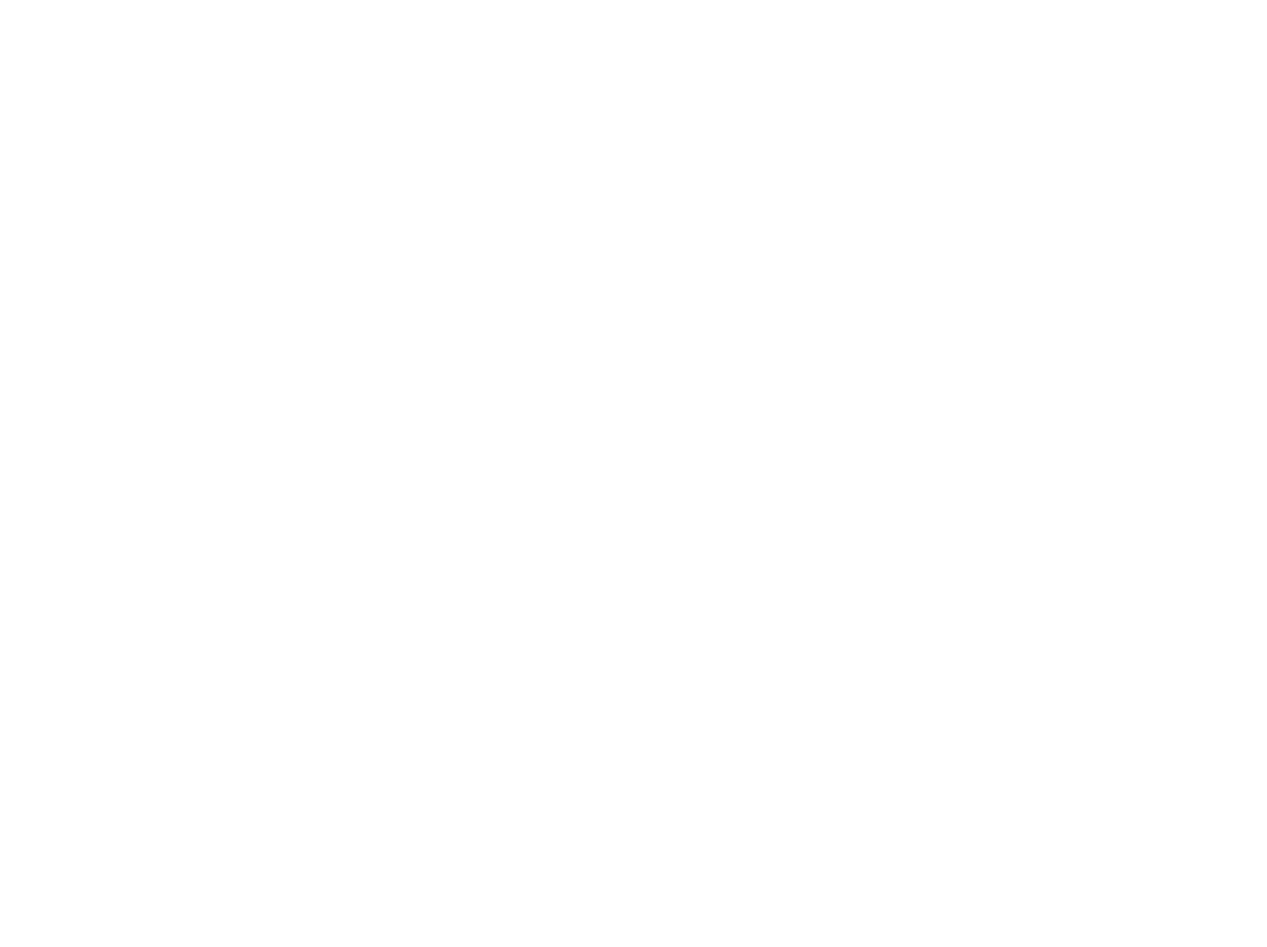
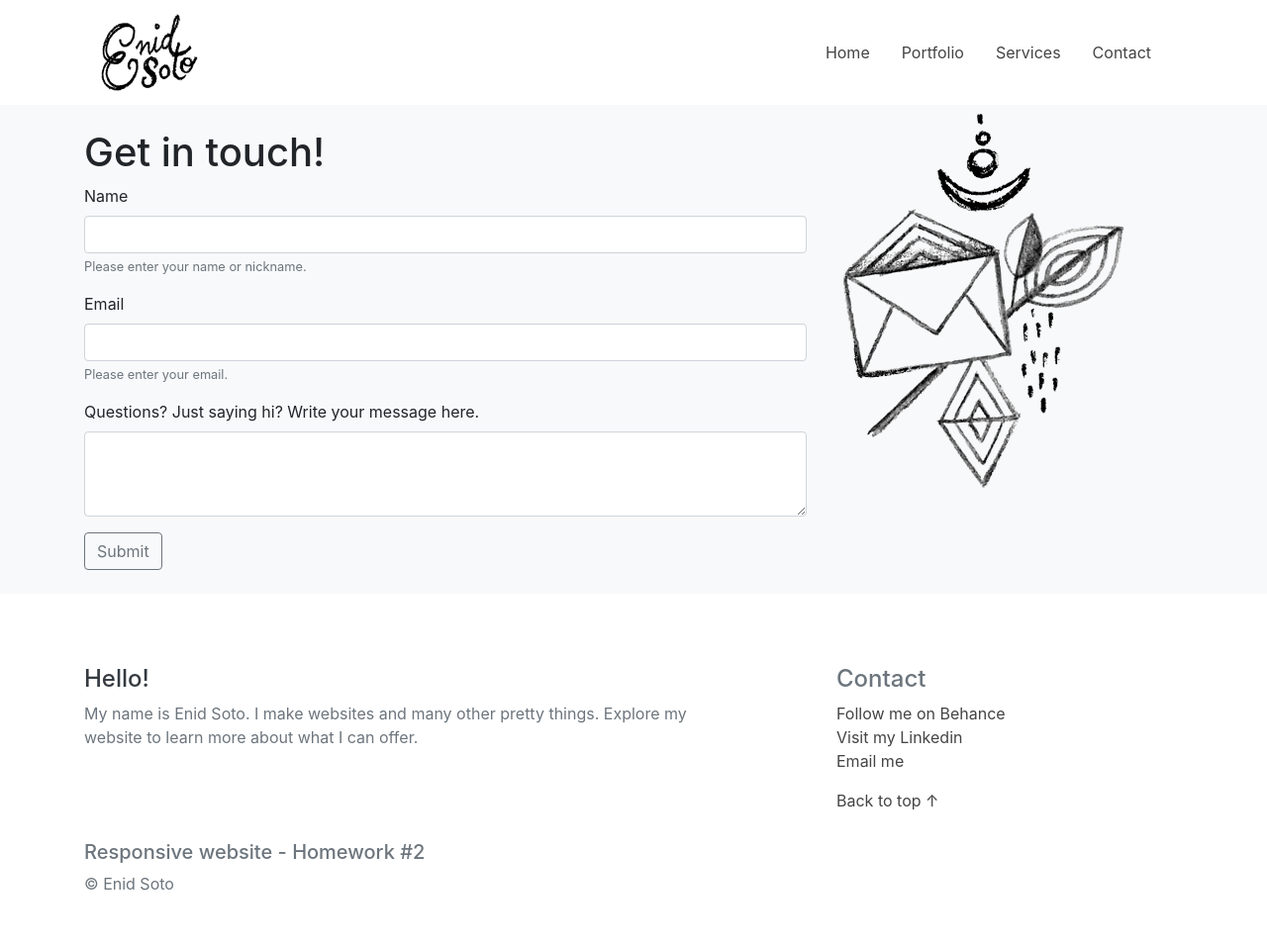
Before and after one commit to enma1009/enidsoto.github.io, a plain HTML site: page contact.html in a window 1280 px wide. Shown: the whole page at 99% size. Before the commit the page ends 800 px from the top, so only its background shows below. Drawn offline with nearby package versions, Linux system fonts and the light colour scheme.

Commit message:
added content to contact.html

```diff
--- a/contact.html
+++ b/contact.html
@@ -0,0 +1,113 @@
+<!doctype html>
+<html lang="en">
+  <head>
+    <!-- Required meta tags -->
+    <meta charset="utf-8">
+    <meta name="viewport" content="width=device-width, initial-scale=1, shrink-to-fit=no">
+
+    <!-- Bootstrap CSS -->
+    <link rel="stylesheet" href="https://stackpath.bootstrapcdn.com/bootstrap/4.4.1/css/bootstrap.min.css" integrity="sha384-Vkoo8x4CGsO3+Hhxv8T/Q5PaXtkKtu6ug5TOeNV6gBiFeWPGFN9MuhOf23Q9Ifjh" crossorigin="anonymous">
+
+    <!-- Custom CSS styles -->
+    <link rel="stylesheet" href="assets/css/main.css">
+
+    <title>Enid Soto - Contact Me!</title>
+  </head>
+  <body id="top">
+    <!-- Site Navigation -->
+    <div class="container">
+      <header>
+        <nav class="navbar navbar-expand-lg navbar-light">
+          <a class="navbar-brand" href="index.html">
+            <img src="assets/images/enidsoto_logo.png" width="100" class="d-inline-block align-top" alt="Enid Soto">
+          </a>
+          <button class="navbar-toggler" type="button" data-toggle="collapse" data-target="#navbarNavAltMarkup" aria-controls="navbarNavAltMarkup" aria-expanded="false" aria-label="Toggle navigation">
+            <span class="navbar-toggler-icon"></span>
+          </button>
+          <div class="collapse navbar-collapse justify-content-end" id="navbarNavAltMarkup">
+            <ul class="nav flex-column flex-lg-row">
+              <li class="nav-item">
+                <a class="nav-link active" href="index.html">Home</a>
+              </li>
+              <li class="nav-item">
+                <a class="nav-link" href="portfolio.html">Portfolio</a>
+              </li>
+              <li class="nav-item">
+                <a class="nav-link" href="services.html">Services</a>
+              </li>
+              <li class="nav-item">
+                <a class="nav-link" href="contact.html">Contact</a>
+              </li>
+            </ul>
+          </div>
+        </nav>
+      </header>
+    </div>
+
+    <!-- Main content -->
+    <main role="main" class="bg-light"> <!-- role="main" attribute was added for screen readers -->
+
+      <div class="container">
+
+        <div class="row">
+            <section class="col-md-8 pb-4">
+                <h1 class="pt-4">Get in touch!</h1>
+                <form>
+                    <div class="form-group">
+                    <label for="InputName">Name</label>
+                    <input type="text" class="form-control" id="InputName" aria-describedby="nameHelp">
+                    <small id="nameHelp" class="form-text text-muted">Please enter your name or nickname.</small>
+                    </div>
+                    <div class="form-group">
+                    <label for="InputEmail">Email</label>
+                    <input type="email" class="form-control" id="InputEmail">
+                    <small id="emailHelp" class="form-text text-muted">Please enter your email.</small>
+                    </div>
+                    <div class="form-group">
+                        <label for="InputMessage">Questions? Just saying hi? Write your message here.</label>
+                        <textarea class="form-control" id="InputMessage" rows="3"></textarea>
+                    </div>
+                    <button type="submit" class="btn btn-outline-secondary">Submit</button>
+                </form>
+            </section>
+            <section class="col-md-4">
+                <img src="assets/images/contact-me-envelope.png" alt="Decorative image of envelope" width="300">
+            </section>
+        </div>
+      </div> <!-- End of container -->
+
+    </main>
+
+    <footer class="text-muted">
+    <div class="container">
+      <div class="row">
+        <div class="col-sm-8 col-md-7 py-4">
+          <h4 class="text-dark">Hello!</h4>
+          <p class="text-muted">My name is Enid Soto. I make websites and many other pretty things. Explore my website to learn more about what I can offer.</p>
+        </div>
+        <div class="col-sm-4 offset-md-1 py-4">
+          <h4 class="text-muted">Contact</h4>
+          <ul class="list-unstyled text-muted">
+            <li><a href="https://www.behance.net/enidsoto" target="_blank">Follow me on Behance</a></li>
+            <li><a href="http://linkedin.com/in/enid-soto-16165133/" target="_blank">Visit my Linkedin</a></li>
+            <li><a href="mailto:enid.soto@gmail.com">Email me</a></li>
+          </ul>
+          <p>
+            <a href="#top">Back to top &uarr;</a>
+          </p>
+        </div>
+
+      </div>
+      <h5>Responsive website - Homework #2</h5>
+      <p> &copy; Enid Soto</p>
+
+    </div>
+    </footer>
+
+    <!-- Optional JavaScript -->
+    <!-- jQuery first, then Popper.js, then Bootstrap JS -->
+    <script src="https://code.jquery.com/jquery-3.4.1.slim.min.js" integrity="sha384-J6qa4849blE2+poT4WnyKhv5vZF5SrPo0iEjwBvKU7imGFAV0wwj1yYfoRSJoZ+n" crossorigin="anonymous"></script>
+    <script src="https://cdn.jsdelivr.net/npm/popper.js@1.16.0/dist/umd/popper.min.js" integrity="sha384-Q6E9RHvbIyZFJoft+2mJbHaEWldlvI9IOYy5n3zV9zzTtmI3UksdQRVvoxMfooAo" crossorigin="anonymous"></script>
+    <script src="https://stackpath.bootstrapcdn.com/bootstrap/4.4.1/js/bootstrap.min.js" integrity="sha384-wfSDF2E50Y2D1uUdj0O3uMBJnjuUD4Ih7YwaYd1iqfktj0Uod8GCExl3Og8ifwB6" crossorigin="anonymous"></script>
+  </body>
+</html>
```
Also changed, not shown: portfolio.html (+1 -1 lines), assets/images/contact-me-envelope.png (added).
